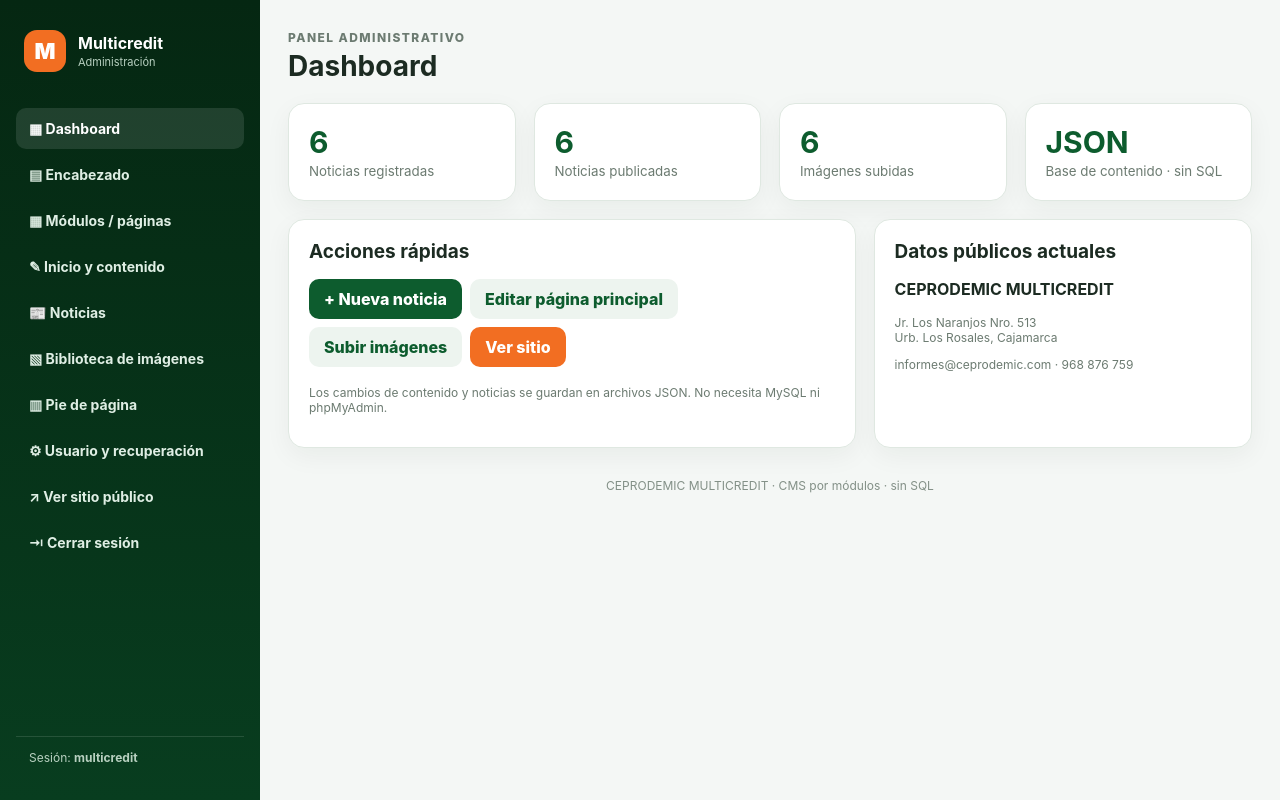
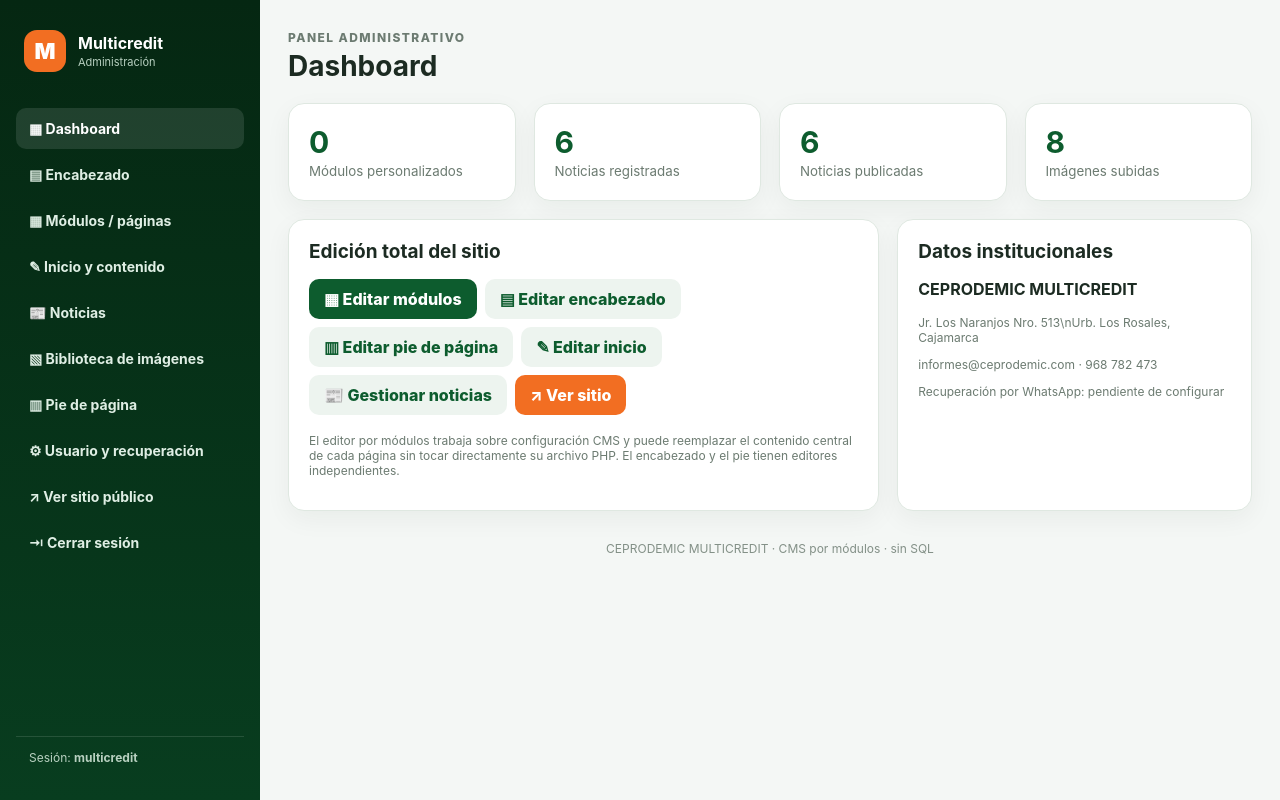
Before and after one commit to Isac181004/multicreditV2, a PHP site: page /admin/index.php in a window 1280 px wide. Run offline with PHP 8.4, Linux system fonts and the light colour scheme; the visitor is signed in with stand-in values (Sample User, id 1).

Commit message:
Actualizar dashboard para edición total por módulos

```diff
--- a/admin/index.php
+++ b/admin/index.php
@@ -1,8 +1,39 @@
 <?php
-require_once __DIR__ . '/_init.php'; mc_admin_require_login();
-$news=mc_news(false); $pub=count(array_filter($news,function($n){return !empty($n['published']);}));
-$uploads=0; foreach(['news','media'] as $d){$dir=MC_ROOT.'/uploads/'.$d;if(is_dir($dir)){$files=glob($dir.'/*');$uploads+=is_array($files)?count($files):0;}}
-$site=mc_site(); mc_admin_header('Dashboard'); ?>
-<div class="grid stats"><div class="card stat"><b><?=count($news)?></b><small>Noticias registradas</small></div><div class="card stat"><b><?=$pub?></b><small>Noticias publicadas</small></div><div class="card stat"><b><?=$uploads?></b><small>Imágenes subidas</small></div><div class="card stat"><b>JSON</b><small>Base de contenido · sin SQL</small></div></div>
-<div class="grid" style="grid-template-columns:1.2fr .8fr;margin-top:18px"><section class="card"><h2>Acciones rápidas</h2><div class="actions"><a class="btn primary" href="noticias.php?new=1">+ Nueva noticia</a><a class="btn light" href="contenido.php">Editar página principal</a><a class="btn light" href="media.php">Subir imágenes</a><a class="btn orange" target="_blank" href="../index.php">Ver sitio</a></div><p class="help" style="margin-top:18px">Los cambios de contenido y noticias se guardan en archivos JSON. No necesita MySQL ni phpMyAdmin.</p></section><section class="card"><h2>Datos públicos actuales</h2><p><b><?=mc_h($site['brand_name'])?></b></p><p class="help"><?=mc_nl2br($site['address'])?></p><p class="help"><?=mc_h($site['email'])?> · <?=mc_h($site['phone1'])?></p></section></div>
+require_once __DIR__ . '/_init.php';
+mc_admin_require_login();
+$news=mc_news(false);
+$pub=count(array_filter($news,function($n){return !empty($n['published']);}));
+$uploads=0;
+foreach(['news','media','logo','hero','home','modules'] as $d){$dir=MC_ROOT.'/uploads/'.$d;if(is_dir($dir)){$files=glob($dir.'/*');$uploads+=is_array($files)?count($files):0;}}
+$site=mc_site();
+$pages=mc_pages();
+$customized=count(array_filter($pages,function($p){return is_array($p)&&!empty($p['enabled']);}));
+mc_admin_header('Dashboard'); ?>
+<div class="grid stats">
+  <div class="card stat"><b><?=$customized?></b><small>Módulos personalizados</small></div>
+  <div class="card stat"><b><?=count($news)?></b><small>Noticias registradas</small></div>
+  <div class="card stat"><b><?=$pub?></b><small>Noticias publicadas</small></div>
+  <div class="card stat"><b><?=$uploads?></b><small>Imágenes subidas</small></div>
+</div>
+<div class="grid" style="grid-template-columns:1.25fr .75fr;margin-top:18px">
+  <section class="card">
+    <h2>Edición total del sitio</h2>
+    <div class="actions">
+      <a class="btn primary" href="modulos.php">▦ Editar módulos</a>
+      <a class="btn light" href="encabezado.php">▤ Editar encabezado</a>
+      <a class="btn light" href="pie.php">▥ Editar pie de página</a>
+      <a class="btn light" href="contenido.php">✎ Editar inicio</a>
+      <a class="btn light" href="noticias.php">📰 Gestionar noticias</a>
+      <a class="btn orange" target="_blank" href="../index.php">↗ Ver sitio</a>
+    </div>
+    <p class="help" style="margin-top:18px">El editor por módulos trabaja sobre configuración CMS y puede reemplazar el contenido central de cada página sin tocar directamente su archivo PHP. El encabezado y el pie tienen editores independientes.</p>
+  </section>
+  <section class="card">
+    <h2>Datos institucionales</h2>
+    <p><b><?=mc_h($site['brand_name'])?></b></p>
+    <p class="help"><?=mc_nl2br($site['address1']??'')?></p>
+    <p class="help"><?=mc_h($site['email']??'')?> · <?=mc_h($site['telefono']??'')?></p>
+    <p class="help" style="margin-top:12px">Recuperación por WhatsApp: <?=trim((string)(mc_admin_credentials()['recoveryPhone']??''))!==''?'configurada':'pendiente de configurar'?></p>
+  </section>
+</div>
 <?php mc_admin_footer(); ?>
```
